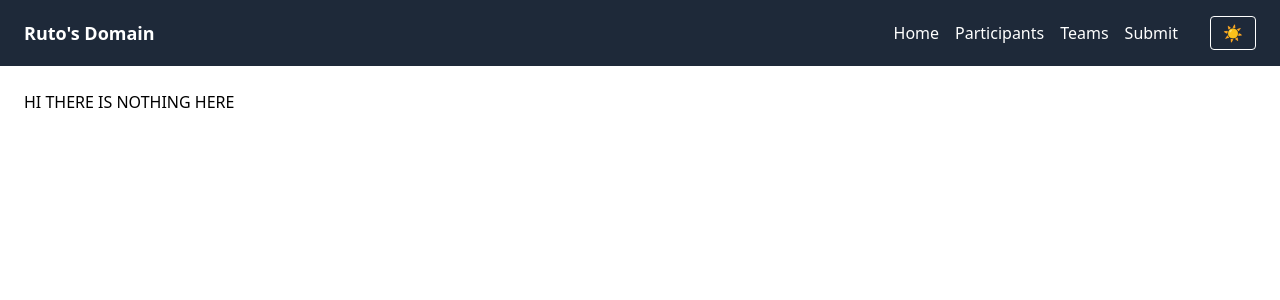
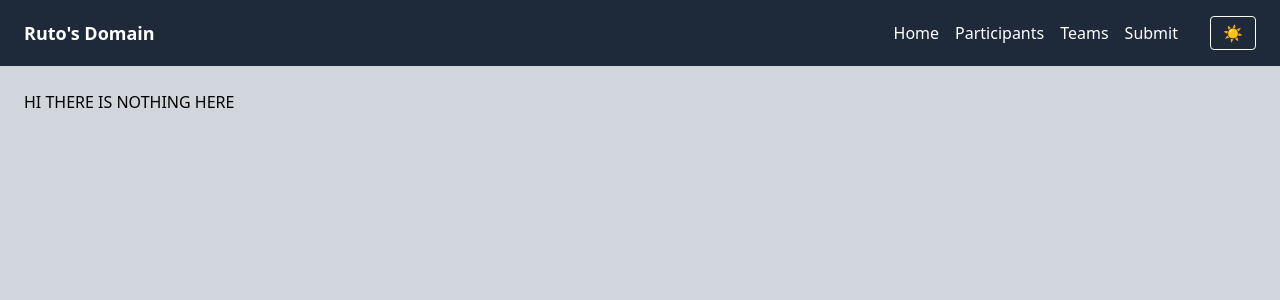
Before and after one commit to DevRuto/osp-event-bot, a Vue app in the folder src/webapp/: page / in a window 1280 px wide. Shown: the top 300 px of the page. Built offline with nearby package versions, Linux system fonts and the light colour scheme.

Commit message:
Darken light theme slightly

```diff
--- a/src/webapp/src/App.vue
+++ b/src/webapp/src/App.vue
@@ -47,7 +47,7 @@ onMounted(() => {
     </nav>
 
     <main
-      class="flex-1 p-6 bg-white text-black dark:bg-gray-900 dark:text-white transition-colors duration-300"
+      class="flex-1 p-6 bg-gray-300 text-black dark:bg-gray-900 dark:text-white transition-colors duration-300"
     >
       <router-view />
     </main>
```
